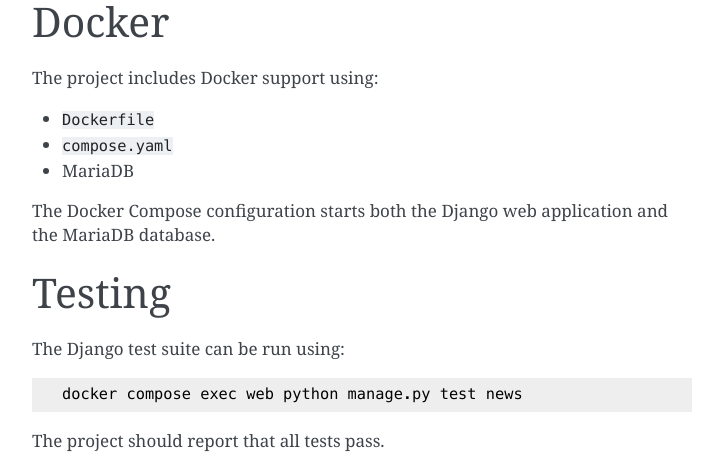
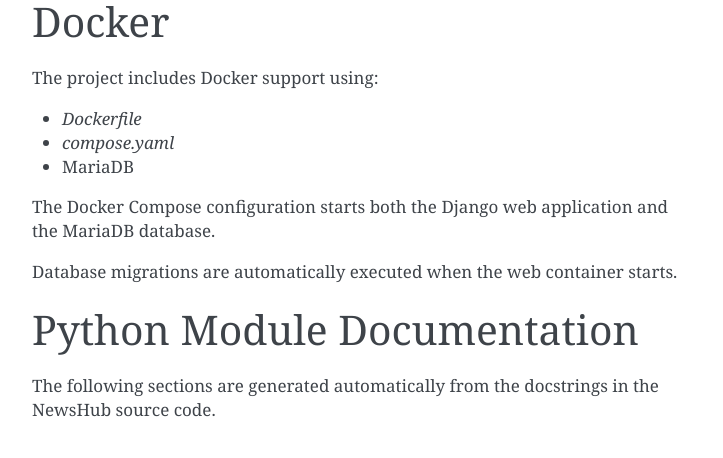
Before and after one commit to Ralstie/news_project, a Sphinx documentation site: the page built from docs/index.rst, in a window 1280 px wide and 1400 px high, scrolled down 1546 px. Shown: the top 458 px of the window, without its empty margins (388-1111 px from the left). Built offline with Sphinx 7.4.7, drawn with Linux system fonts in a browser that asks for light colours; some of the changed text lies outside the part shown.

Commit message:
Fix Docker setup and add Sphinx documentation

```diff
--- a/compose.yaml
+++ b/compose.yaml
@@ -19,7 +19,10 @@
   web:
     build: .
     container_name: newshub-web
-    command: python manage.py runserver 0.0.0.0:8000
+    command: >
+      sh -c "python manage.py migrate &&
+             python manage.py setup_groups &&
+             python manage.py runserver 0.0.0.0:8000"
     ports:
       - "8000:8000"
     environment:
--- a/docs/conf.py
+++ b/docs/conf.py
@@ -5,13 +5,19 @@
 
 sys.path.insert(0, os.path.abspath(".."))
 
+os.environ.setdefault("DJANGO_SETTINGS_MODULE", "news_project.settings")
+
+import django
+
+django.setup()
+
 project = "NewsHub"
 copyright = "2026, Ralston Lamond"
 author = "Ralston Lamond"
 
 extensions = [
-    "sphinx.ext.autodoc",
-    "sphinx.ext.napoleon",
+"sphinx.ext.autodoc",
+"sphinx.ext.napoleon",
 ]
 
 templates_path = ["_templates"]
--- a/docs/index.rst
+++ b/docs/index.rst
@@ -34,8 +34,8 @@
 Newsletters
 -----------
 
-The application provides newsletter functionality for users who subscribe to
-news content.
+The application provides newsletter functionality for users who subscribe
+to news content.
 
 Publishers
 ----------
@@ -70,12 +70,68 @@
 
 The project includes Docker support using:
 
-* ``Dockerfile``
-* ``compose.yaml``
+* `Dockerfile`
+* `compose.yaml`
 * MariaDB
 
 The Docker Compose configuration starts both the Django web application and
 the MariaDB database.
+
+Database migrations are automatically executed when the web container starts.
+
+Python Module Documentation
+===========================
+
+The following sections are generated automatically from the docstrings in
+the NewsHub source code.
+
+Models
+------
+
+.. automodule:: news.models
+   :members:
+   :undoc-members:
+   :show-inheritance:
+
+Forms
+-----
+
+.. automodule:: news.forms
+   :members:
+   :undoc-members:
+   :show-inheritance:
+
+Views
+-----
+
+.. automodule:: news.views
+   :members:
+   :undoc-members:
+   :show-inheritance:
+
+Serializers
+-----------
+
+.. automodule:: news.serializers
+   :members:
+   :undoc-members:
+   :show-inheritance:
+
+Permissions
+-----------
+
+.. automodule:: news.permissions
+   :members:
+   :undoc-members:
+   :show-inheritance:
+
+Management Commands
+-------------------
+
+.. automodule:: news.management.commands.setup_groups
+   :members:
+   :undoc-members:
+   :show-inheritance:
 
 Testing
 =======
@@ -86,8 +142,6 @@
 
    docker compose exec web python manage.py test news
 
-The project should report that all tests pass.
-
 Application Checks
 ==================
 
@@ -97,16 +151,25 @@
 
    docker compose exec web python manage.py check
 
-Documentation
-=============
+Building the Documentation
+==========================
 
-The project documentation is generated using Sphinx.
-
-To build the HTML documentation from the project root:
+From the project root, install Sphinx if necessary:
 
 .. code-block:: powershell
 
-   sphinx-build -b html docs docs/_build/html
+   python -m pip install sphinx
 
-The generated documentation can then be viewed by opening
-``docs/_build/html/index.html`` in a web browser.
+Then generate the HTML documentation:
+
+.. code-block:: powershell
+
+   python -m sphinx -b html docs docs/_build/html
+
+The generated documentation is available in:
+
+.. code-block:: text
+
+   docs/_build/html/
+
+Open `docs/_build/html/index.html` in a web browser to view the documentation.
```
Also changed, not shown: other parts of docs/index.rst (+1 -1 lines).
